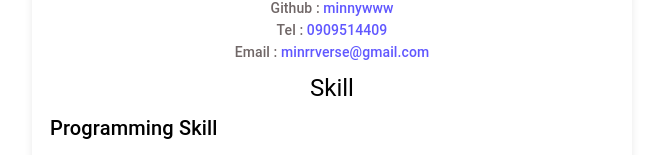
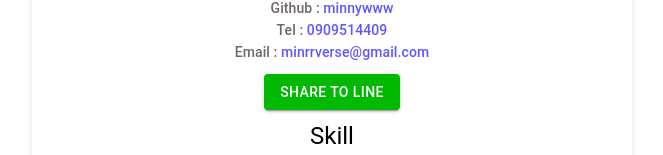
Before and after one commit to minnyww/my-portfolio, a Next.js app: page /me in a window 1280 px wide. Shown: the part 276-431 px from the top of the page, without its empty margins (308-971 px from the left). Built offline with nearby package versions, Linux system fonts and the light colour scheme.

Commit message:
[add] liff to share

```diff
--- a/package.json
+++ b/package.json
@@ -8,6 +8,7 @@
       "start": "next start"
    },
    "dependencies": {
+      "@line/liff": "^2.3.1",
       "@material-ui/core": "^4.11.0",
       "@material-ui/lab": "^4.0.0-alpha.56",
       "next": "9.5.2",
--- a/pages/_document.js
+++ b/pages/_document.js
@@ -44,6 +44,10 @@ export default class MyDocument extends Document {
                   rel='preconnect'
                   href='https://static.dribbble.com/users/1204750/screenshots/4015227/frame__2_.png'
                />
+               <script
+                  charset='utf-8'
+                  src='https://static.line-scdn.net/liff/edge/2/sdk.js'
+               ></script>
                {/* <link
                   href='https://fonts.googleapis.com/css2?family=Prompt&display=swap'
                   rel='stylesheet'
--- a/pages/me/index.js
+++ b/pages/me/index.js
@@ -1,6 +1,7 @@
 import Head from 'next/head';
 import dynamic from 'next/dynamic';
 import Typography from '@material-ui/core/Typography';
+import Button from '@material-ui/core/Button';
 import styled from 'styled-components';
 
 const Experience = dynamic(() => import('../components/Experience'), {
@@ -21,7 +22,133 @@ const UserCover = styled.img`
    box-shadow: 0 2px 8px rgba(0, 0, 0, 0.09);
 `;
 
+const ShareToLineButton = styled(Button)`
+   background-color: rgb(0, 185, 0) !important;
+   color: rgb(255, 255, 255) !important;
+   margin: 10px auto !important;
+   display: block !important;
+`;
+
 function Me() {
+   const shareToLine = () => {
+      const liff = window.liff;
+      liff.init({ liffId: '1653775837-mwbxbjNB' }, async () => {
+         if (!liff.isLoggedIn()) {
+            liff.login({ redirectUri: 'https://apisit-min.com/me' });
+         } else if (liff.isLoggedIn()) {
+            console.log('share', liff.isApiAvailable('shareTargetPicker'));
+            if (liff.isApiAvailable('shareTargetPicker')) {
+               await liff.shareTargetPicker([
+                  {
+                     type: 'flex',
+                     altText: 'Apisit Portfolio Website',
+                     contents: {
+                        type: 'bubble',
+                        body: {
+                           type: 'box',
+                           layout: 'vertical',
+                           contents: [
+                              {
+                                 type: 'image',
+                                 url:
+                                    'https://cdn2.iconfinder.com/data/icons/business-management-and-teamwork-filled-color/300/163251747Untitled-3-512.png',
+                                 size: 'full',
+                                 aspectMode: 'cover',
+                                 aspectRatio: '1:1',
+                                 gravity: 'center',
+                              },
+                              {
+                                 type: 'image',
+                                 url:
+                                    'https://scdn.line-apps.com/n/channel_devcenter/img/flexsnapshot/clip/clip15.png',
+                                 position: 'absolute',
+                                 aspectMode: 'fit',
+                                 aspectRatio: '1:1',
+                                 offsetTop: '0px',
+                                 offsetBottom: '0px',
+                                 offsetStart: '0px',
+                                 offsetEnd: '0px',
+                                 size: 'full',
+                              },
+                              {
+                                 type: 'box',
+                                 layout: 'horizontal',
+                                 contents: [
+                                    {
+                                       type: 'box',
+                                       layout: 'vertical',
+                                       contents: [
+                                          {
+                                             type: 'box',
+                                             layout: 'horizontal',
+                                             contents: [
+                                                {
+                                                   type: 'text',
+                                                   text:
+                                                      'Apisit Amnuayworrabut',
+                                                   size: 'xl',
+                                                   color: '#ffffff',
+                                                   weight: 'bold',
+                                                },
+                                             ],
+                                             backgroundColor: '#423bbd',
+                                             margin: 'none',
+                                             paddingAll: '5px',
+                                          },
+                                          {
+                                             type: 'box',
+                                             layout: 'horizontal',
+                                             contents: [
+                                                {
+                                                   type: 'box',
+                                                   layout: 'baseline',
+                                                   contents: [
+                                                      {
+                                                         type: 'text',
+                                                         text:
+                                                            'Click to open portfolio website ',
+                                                         color: '#ffffff',
+                                                         size: 'md',
+                                                         flex: 0,
+                                                         align: 'end',
+                                                         weight: 'bold',
+                                                      },
+                                                   ],
+                                                   flex: 0,
+                                                   spacing: 'lg',
+                                                },
+                                             ],
+                                             paddingAll: '5px',
+                                          },
+                                       ],
+                                       spacing: 'xs',
+                                    },
+                                 ],
+                                 position: 'absolute',
+                                 offsetBottom: '0px',
+                                 offsetStart: '0px',
+                                 offsetEnd: '0px',
+                                 paddingAll: '20px',
+                              },
+                           ],
+                           paddingAll: '0px',
+                           action: {
+                              type: 'uri',
+                              label: 'action',
+                              uri: 'https://apisit-min.com/',
+                           },
+                        },
+                     },
+                  },
+               ]);
+            } else {
+               window.location.href =
+                  'https://line.me/R/msg/text/?http://apisit-min.com/';
+            }
+         }
+      });
+   };
+
    return (
       <>
          <Head>
@@ -62,6 +189,9 @@ function Me() {
             Email :{' '}
             <a href='mailto:minrrverse@gmail.com'>minrrverse@gmail.com</a>
          </Typography>
+         <ShareToLineButton variant='contained' onClick={() => shareToLine()}>
+            Share to line
+         </ShareToLineButton>
          <Typography
             variant='h5'
             style={{ marginTop: '0.5rem', textAlign: 'center' }}
```
Also changed, not shown: pages/index.js (+16 -0 lines), 1 other file (tests, documents, lock files or other folders).
